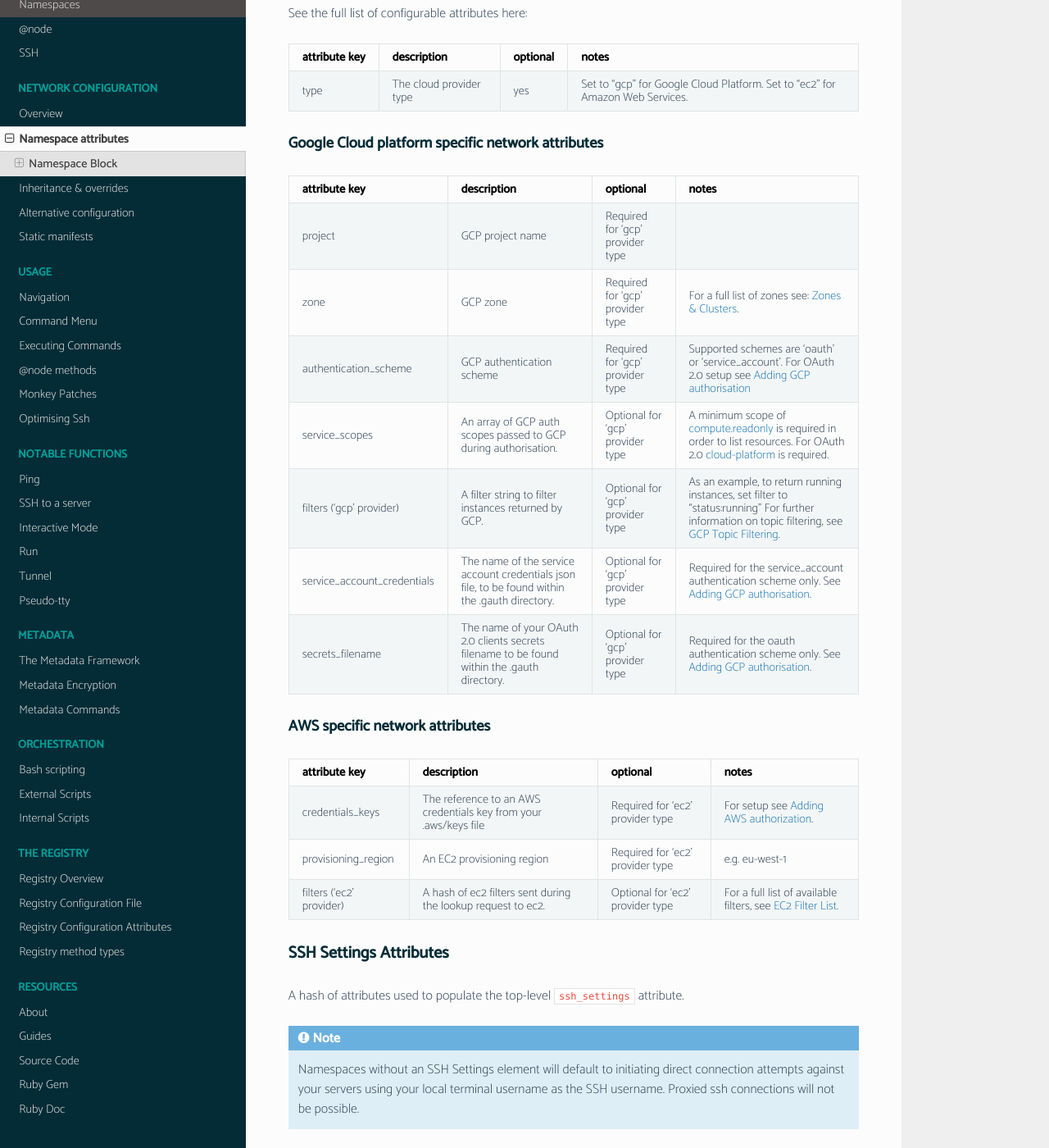
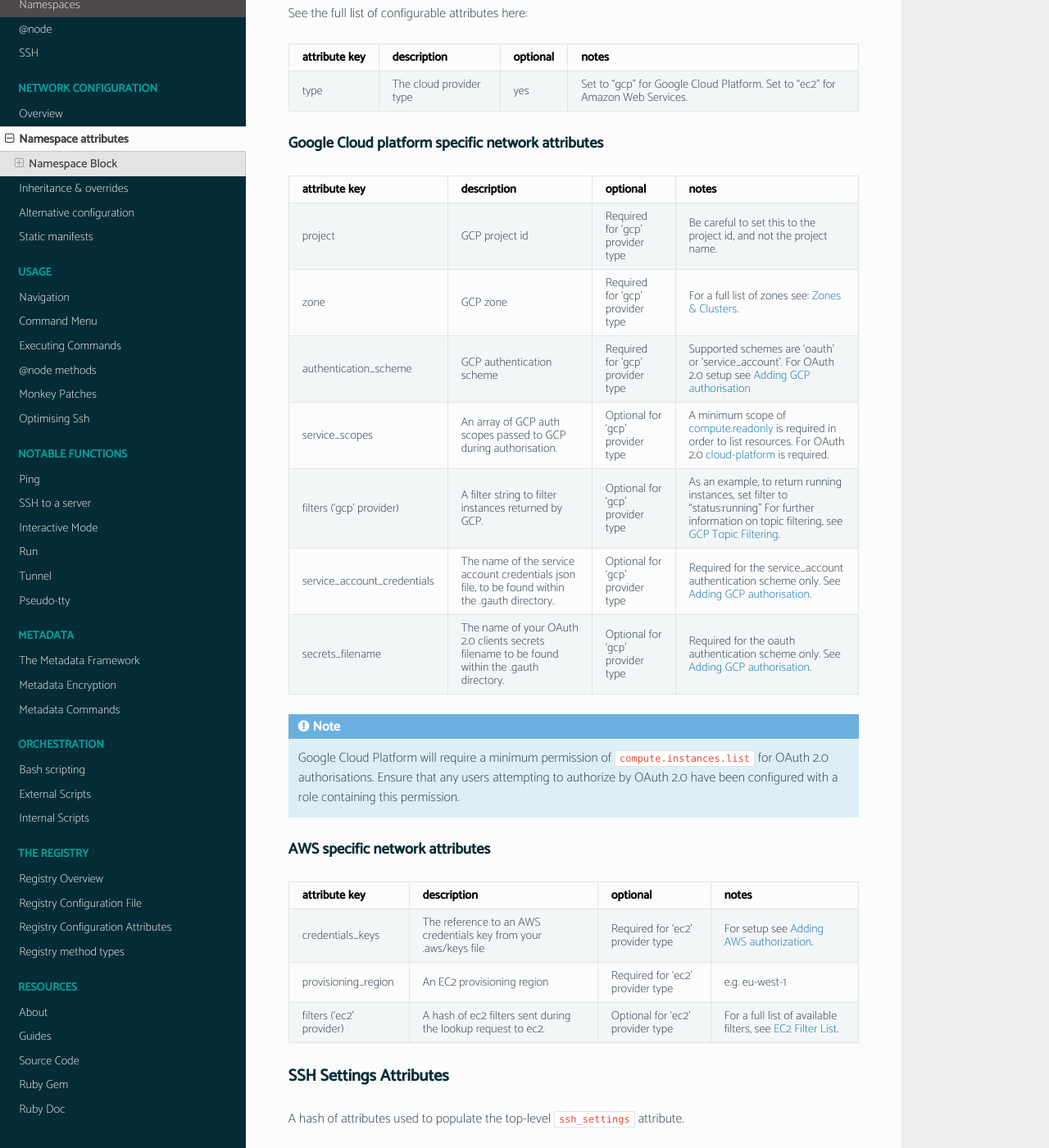
Before and after one commit to webzakimbo/bcome-read-the-docs, a Sphinx documentation site: the page built from docs/source/network/network-configuration-attributes.rst, in a window 1280 px wide and 1400 px high, scrolled down 1419 px. Shown: the whole window at 82% size. Built offline with Sphinx 7.4.7 and the Read the Docs theme 2.0.0, drawn with Linux system fonts in a browser that asks for light colours; pages that are not in the unit, such as notebooks, are missing from menus.

Commit message:
added note regarding compute.instances.list

```diff
--- a/docs/source/network/network-configuration-attributes.rst
+++ b/docs/source/network/network-configuration-attributes.rst
@@ -97,7 +97,7 @@ Google Cloud platform specific network attributes
 |                             |                             |                                       |                                                                                |
 |   attribute key             |  description                | optional                              |   notes                                                                        |
 +=============================+=============================+=======================================+================================================================================+
-|  project                    | GCP project name            |  Required for 'gcp' provider type     |                                                                                |
+|  project                    | GCP project id              |  Required for 'gcp' provider type     | Be careful to set this to the project id, and not the project name.            |
 +-----------------------------+-----------------------------+---------------------------------------+--------------------------------------------------------------------------------+
 |  zone                       | GCP zone                    |  Required for 'gcp' provider type     | For a full list of zones see: |GCP_ZONES|_.                                    |
 +-----------------------------+-----------------------------+---------------------------------------+--------------------------------------------------------------------------------+
@@ -121,6 +121,12 @@ Google Cloud platform specific network attributes
 |			      | to be found within the      |			                    |										     |
 |			      | .gauth directory.	    |					    |									             |
 +-----------------------------+-----------------------------+---------------------------------------+--------------------------------------------------------------------------------+
+
+.. note::
+
+  Google Cloud Platform will require a minimum permission of ``compute.instances.list`` for OAuth 2.0 authorisations.  Ensure that any users attempting to authorize by OAuth 2.0 have been
+  configured with a role containing this permission.
+
 
 AWS specific network attributes
 ^^^^^^^^^^^^^^^^^^^^^^^^^^^^^^^
```
